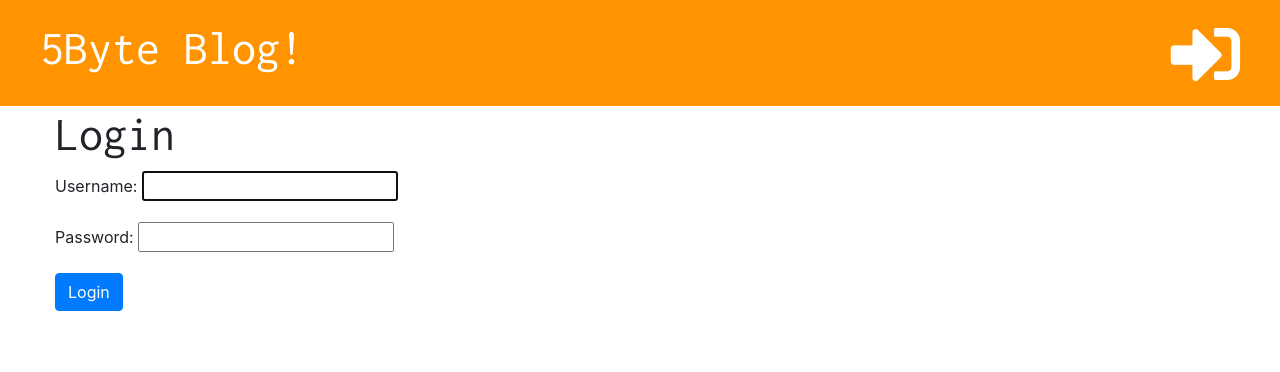
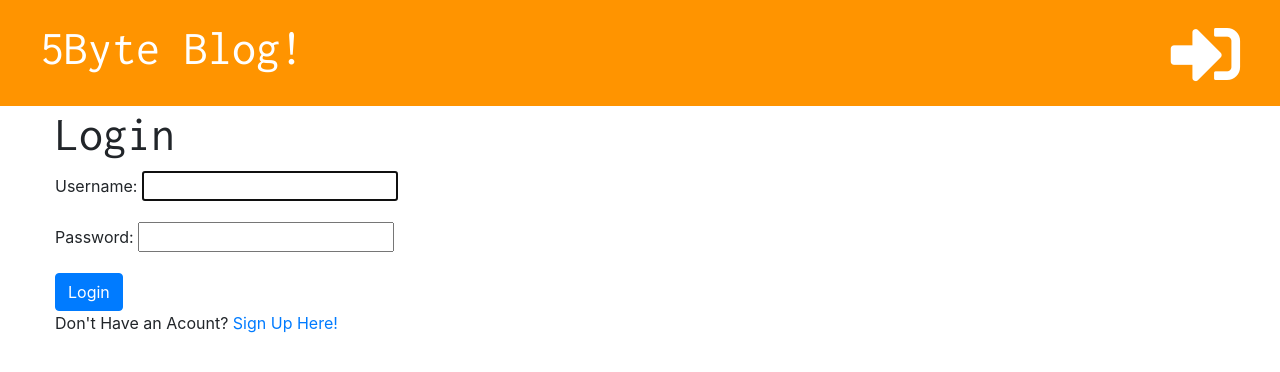
Before and after one commit to CesarTabares/BlogApp, a Django app: page /accounts/login/ in a window 1280 px wide. Shown: the top 372 px of the page. Run offline with Django 3.2, Linux system fonts and the light colour scheme; some libraries are stand-ins or nearby versions.

Commit message:
Add Signup link on login page

```diff
--- a/blog/templates/registration/login.html
+++ b/blog/templates/registration/login.html
@@ -8,4 +8,6 @@
     <button type="submit" class='btn btn-primary' name="button">Login</button>
   </form>
 
+  <p>Don't Have an Acount? <a href="{% url 'signup' %}">Sign Up Here!</a> </p>
+
 {%endblock%}
```
